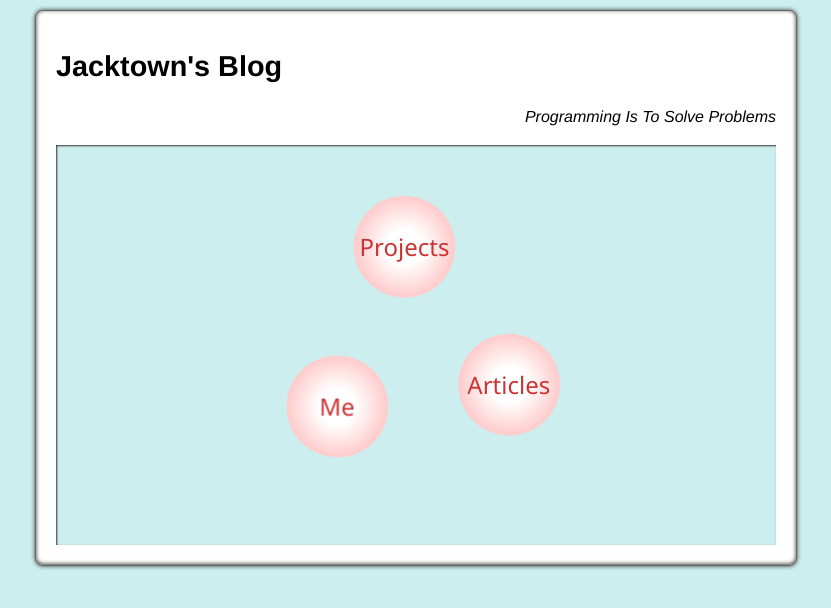
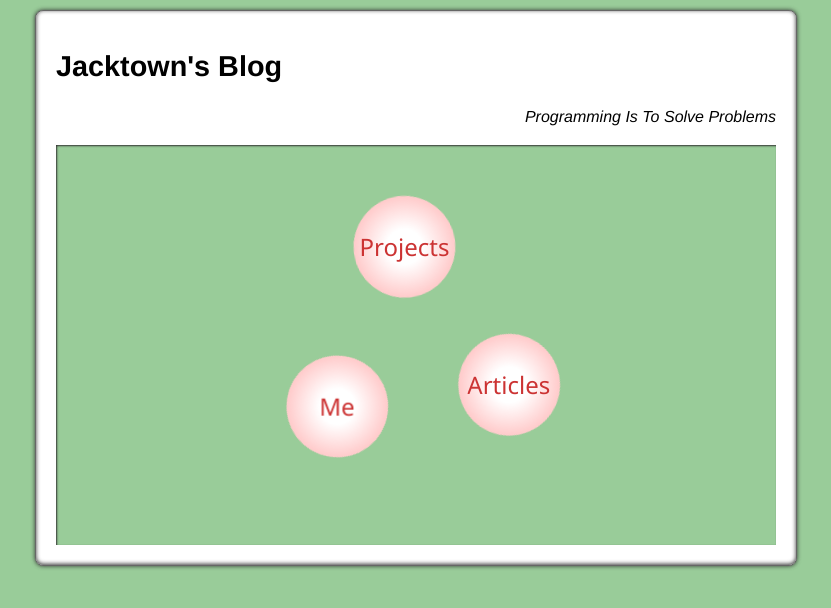
Before and after one commit to jacktown11/jacktown11.github.io, a Jekyll site: the page built from index.html, in a window 1280 px wide. Shown: the top 608 px of the page, without its empty margins (224-1055 px from the left). Built offline with Jekyll 4.4.1, drawn with Linux system fonts in a browser that asks for light colours.

Commit message:
change project page

```diff
--- a/css/top.css
+++ b/css/top.css
@@ -3,7 +3,7 @@
 body{
 	margin-top: 0;
 	margin-bottom: 0;
-	background-color: #cee;
+	background-color: #9c9;
 	-moz-user-select: none; /*火狐*/
 	-webkit-user-select: none; /*webkit浏览器*/
 	-ms-user-select: none; /*IE10*/
@@ -31,7 +31,7 @@ div.wrap{
 .main{
 	width: 720px;
 	height: 400px;
-	background-color: #CCEEEE;
+	background-color: #9c9;
 	box-shadow: 1px 1px 2px 0 #333 inset;
 	position: relative;
 }
--- a/index.html
+++ b/index.html
@@ -9,7 +9,7 @@ title: Jacktown's blog
 		<p>Programming Is To Solve Problems</p>
 	</div>
 	<div class="main">
-		<div class="part pro"><a href="">Projects</a></div>
+		<div class="part pro"><a href="proj/proj.html">Projects</a></div>
 		<div class="part art"><a href="post_list/all.html">Articles</a></div>
 		<div class="part me"><a href="about/intro.html">Me</a></div>
 	</div>
```
Also changed, not shown: 2 other files.
